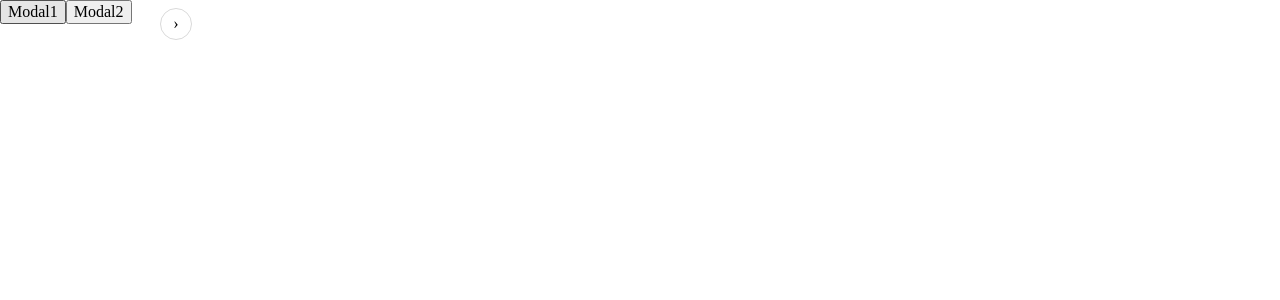
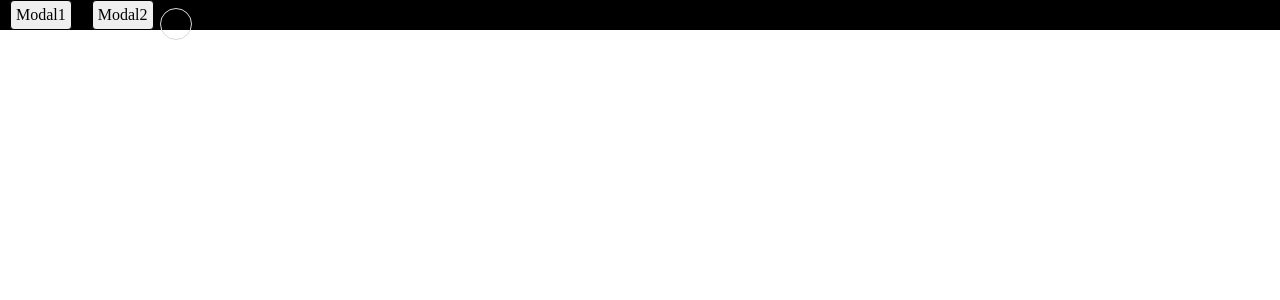
Before and after one commit to EF-Kids/frontend-practice, a React app: page /#/modal in a window 1280 px wide. Shown: the top 300 px of the page. Built offline with nearby package versions, Linux system fonts and the light colour scheme.

Commit message:
chore: remove route styled-component

```diff
--- a/src/router/routes.js
+++ b/src/router/routes.js
@@ -1,5 +1,4 @@
 import Home from '../views/Home';
-import StyledCompoent from '../views/StyledCompoent';
 import Modal from '../views/Modal';
 import List from '../views/List';
 import Steps from '../views/Steps';
@@ -21,10 +20,6 @@ const routes = [
     path: '/steps',
     component: Steps,
   },
-  {
-    path: '/styled-component',
-    component: StyledCompoent,
-  },
 ];
 
 export default routes;
--- a/src/views/Modal.jsx
+++ b/src/views/Modal.jsx
@@ -1,14 +1,23 @@
 import React from 'react';
+import styled from 'styled-components';
 import useToggle from 'react-use/esm/useToggle';
 import PlainModal from '../components/modal/PlainModal';
-import styles from './Modal.module.less';
+
+const Layout = styled.div`
+  > button {
+    margin: 0 10px;
+    border: 1px solid #000;
+    border-radius: 4px;
+    padding: 5px;
+  }
+`;
 
 const Modal = () => {
   const [showModalOne, toggleShowModalOne] = useToggle(false);
   const [showModalTwo, toggleShowModalTwo] = useToggle(false);
 
   return (
-    <div className={styles.Modal}>
+    <Layout className="bg-white text-black flex justify-center items-center">
       <button onClick={toggleShowModalOne} disabled={showModalOne}>Modal1</button>
       <button onClick={toggleShowModalTwo} disabled={showModalTwo}>Modal2</button>
       <>
@@ -19,7 +28,7 @@ const Modal = () => {
           <PlainModal showModal={showModalTwo} toggleShowModal={toggleShowModalTwo} />
         )}
       </>
-    </div>
+    </Layout>
   );
 };
 
--- a/src/views/Modal.module.less
+++ /dev/null
@@ -1,3 +0,0 @@
-.Modal {
-  background-color: #fff;
-}
--- a/src/views/StyledCompoent.jsx
+++ b/src/views/StyledCompoent.jsx
@@ -3,7 +3,6 @@ import styled from 'styled-components';
 
 const Blood = styled.div`
   color: red;
-
 `;
 
 const Content = styled(Blood)`
```
